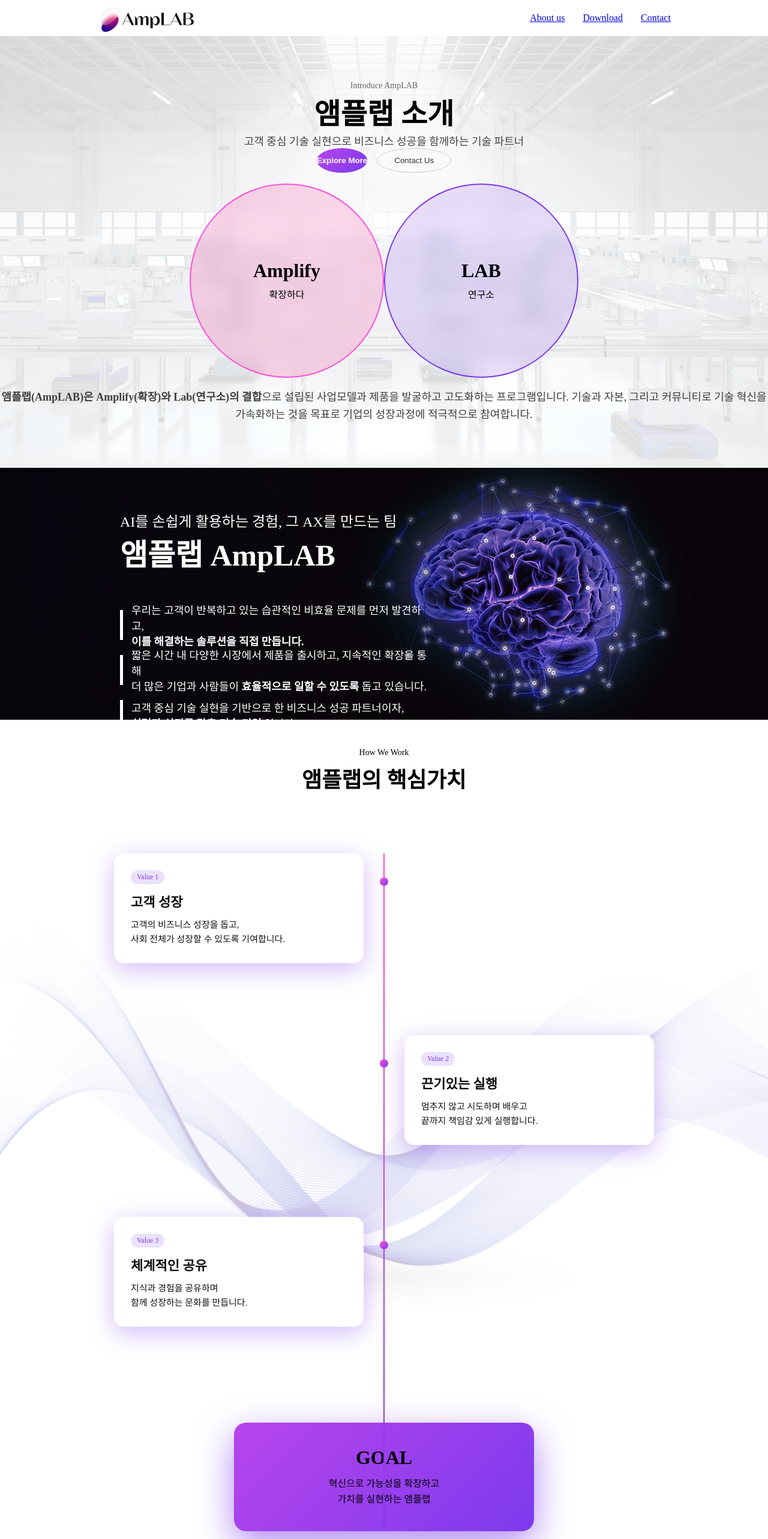
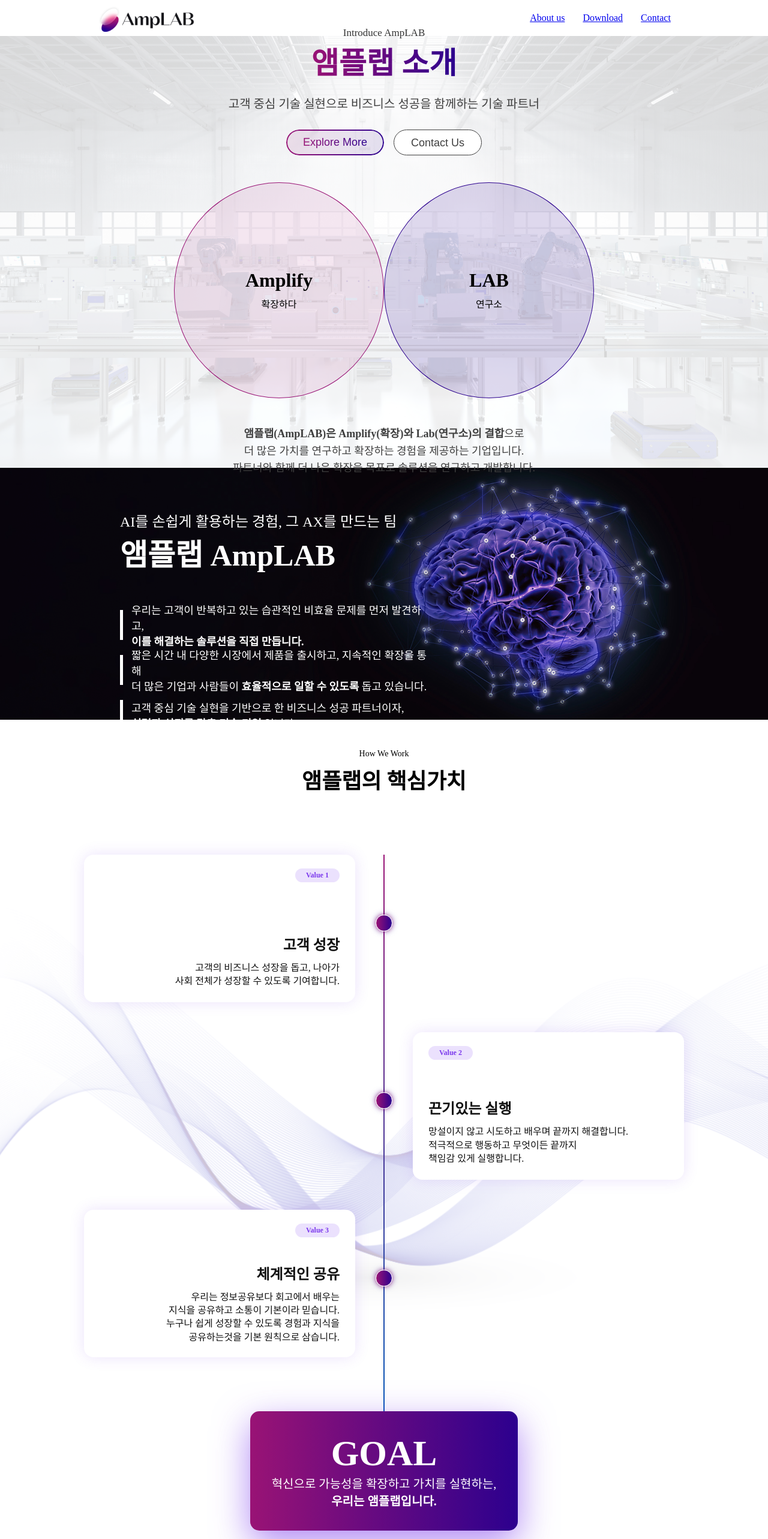
Before and after one commit to AmpLAB-org/AmpLAB_Web, a React (Vite) app: page /about in a window 1280 px wide. Shown: the top 2566 px of the page at 60% size. Built offline with nearby package versions, Linux system fonts and the light colour scheme.

Commit message:
feat: road map

```diff
--- a/src/components/about/Introduction/Introduction.styles.ts
+++ b/src/components/about/Introduction/Introduction.styles.ts
@@ -5,18 +5,22 @@
 `;
 
 export const Subtitle = styled.p`
-  font-size: 14px;
-  color: #666;
+  font-size: 17px;
+  color: #333;
 `;
 
 export const Title = styled.p`
-  font-size: 48px;
+  font-size: 50px;
   font-weight: bold;
+  background: linear-gradient(90deg, #991375, #2c008e);
+  -webkit-background-clip: text;
+  -webkit-text-fill-color: transparent;
 `;
 
 export const Description = styled.p`
-  font-size: 18px;
-  color: #444;
+  font-size: 20px;
+  color: #3f3f3f;
+  font-weight: lighter;
 `;
 
 export const ButtonGroup = styled.div`
@@ -26,21 +30,58 @@
 `;
 
 export const PrimaryButton = styled.button`
-  border-radius: 50%;
-  background: linear-gradient(135deg, #b845ed, #7c3aed);
-  color: #fff;
+  height: 43px;
+  padding: 11px 28px;
+  border-radius: 59px;
+  font-size: 18px;
+  cursor: pointer;
   border: none;
-  font-weight: 600;
-  cursor: pointer;
+  position: relative;
+  background: transparent;
+
+  &::before {
+    content: "";
+    position: absolute;
+    inset: 0;
+    border-radius: 59px;
+    padding: 2px;
+    background: linear-gradient(90deg, #991375, #2c008e);
+    -webkit-mask:
+      linear-gradient(#fff 0 0) content-box,
+      linear-gradient(#fff 0 0);
+    -webkit-mask-composite: xor;
+    mask-composite: exclude;
+  }
+
+  &::after {
+    content: "";
+    position: absolute;
+    inset: 2px;
+    border-radius: 57px;
+    background: linear-gradient(
+      90deg,
+      rgba(153, 19, 117, 0.1),
+      rgba(44, 0, 142, 0.1)
+    );
+    z-index: -1;
+  }
+
+  span {
+    background: linear-gradient(90deg, #991375, #2c008e);
+    -webkit-background-clip: text;
+    color: transparent;
+  }
 `;
 
-export const SecondaryButton = styled.button`
-  padding: 12px 28px;
-  border-radius: 50%;
-  background: transparent;
-  color: #333;
-  border: 1px solid #ccc;
-  cursor: pointer;
+export const SecondaryButton = styled(PrimaryButton)`
+  background: #fff;
+  border: 1px solid #3f3f3f;
+  color: #3f3f3f;
+
+  &::before,
+  &::after {
+    content: none;
+  }
 `;
 
 export const CirclesContainer = styled.div`
@@ -49,14 +90,13 @@
   display: flex;
   justify-content: center;
   align-items: center;
-  gap: -45px;
+  padding: 45px 0;
 `;
 
 export const Circle = styled.div<{ $type: "amplify" | "lab" }>`
-  width: 320px;
-  height: 320px;
+  width: 358px;
+  height: 358px;
   border-radius: 50%;
-  backdrop-filter: blur(12px);
 
   display: flex;
   flex-direction: column;
@@ -67,13 +107,13 @@
     $type === "amplify"
       ? `
         left: 0;
-        background: rgba(255, 0, 128, 0.15);
-        border: 2px solid #ff4fd8;
+        background: rgba(153, 19, 117, 0.1);
+        border: 1px solid #991375;
       `
       : `
         right: 0;
-        background: rgba(124, 58, 237, 0.15);
-        border: 2px solid #7c3aed;
+        background: rgba(44, 0, 142, 0.15);
+        border: 1px solid #2C008E;
       `}
 `;
 
@@ -93,3 +133,12 @@
   font-size: 18px;
   line-height: 1.6;
 `;
+
+export const Content = styled.div`
+  display: flex;
+  flex-direction: column;
+  align-items: center;
+  justify-content: center;
+  gap: 20px;
+  padding-bottom: 30px;
+`;
--- a/src/components/about/Introduction/Introduction.tsx
+++ b/src/components/about/Introduction/Introduction.tsx
@@ -8,14 +8,20 @@
       <L.BgImage src={bg} />
       <L.Overlay>
         <S.HeroContent>
-          <S.Subtitle>Introduce AmpLAB</S.Subtitle>
-          <S.Title>앰플랩 소개</S.Title>
-          <S.Description>
-            고객 중심 기술 실현으로 비즈니스 성공을 함께하는 기술 파트너
-          </S.Description>
+          <S.Content>
+            <div>
+              <S.Subtitle>Introduce AmpLAB</S.Subtitle>
+              <S.Title>앰플랩 소개</S.Title>
+            </div>
+            <S.Description>
+              고객 중심 기술 실현으로 비즈니스 성공을 함께하는 기술 파트너
+            </S.Description>
+          </S.Content>
 
           <S.ButtonGroup>
-            <S.PrimaryButton>Explore More</S.PrimaryButton>
+            <S.PrimaryButton>
+              <span>Explore More</span>
+            </S.PrimaryButton>
             <S.SecondaryButton>Contact Us</S.SecondaryButton>
           </S.ButtonGroup>
         </S.HeroContent>
@@ -34,9 +40,11 @@
 
         <S.BottomText>
           <strong>앰플랩(AmpLAB)은 Amplify(확장)와 Lab(연구소)의 결합</strong>
-          으로 설립된 사업모델과 제품을 발굴하고 고도화하는 프로그램입니다.
-          기술과 자본, 그리고 커뮤니티로 기술 혁신을 가속화하는 것을 목표로
-          기업의 성장과정에 적극적으로 참여합니다.
+          으로
+          <br />
+          더 많은 가치를 연구하고 확장하는 경험을 제공하는 기업입니다.
+          <br />
+          파트너와 함께 더 나은 확장을 목표로 솔루션을 연구하고 개발합니다.
         </S.BottomText>
       </L.Overlay>
     </L.Container>
--- a/src/components/about/RoadMap/RoadMap.styles.ts
+++ b/src/components/about/RoadMap/RoadMap.styles.ts
@@ -18,10 +18,10 @@
 export const Timeline = styled.div`
   position: relative;
   width: 100%;
-  max-width: 900px;
+  max-width: 1000px;
   display: flex;
   flex-direction: column;
-  gap: 120px;
+  gap: 50px;
 `;
 
 export const Line = styled.div`
@@ -30,8 +30,9 @@
   left: 50%;
   transform: translateX(-50%);
   width: 2px;
-  height: 100%;
-  background: linear-gradient(180deg, #ff4fd8, #7c3aed);
+  height: 84%;
+  background: linear-gradient(180deg, #991375, #0057b8);
+  z-index: -1;
 `;
 
 export const Item = styled.div<{ $side: "left" | "right" }>`
@@ -39,49 +40,65 @@
   display: flex;
   justify-content: ${({ $side }) =>
     $side === "left" ? "flex-start" : "flex-end"};
+  text-align: ${({ $side }) => ($side === "left" ? "right" : "left")};
+  align-items: ${({ $side }) => ($side === "left" ? "flex-end" : "flex-start")};
 `;
 
 export const Dot = styled.div`
   position: absolute;
   left: 50%;
-  top: 40px;
+  top: 100px;
   transform: translateX(-50%);
-  width: 14px;
-  height: 14px;
+  width: 26px;
+  height: 26px;
   border-radius: 50%;
-  background: linear-gradient(135deg, #ff4fd8, #7c3aed);
+  background: linear-gradient(90deg, #991375, #2c008e);
+  box-shadow:
+    0 0 6px rgba(153, 19, 117, 0.6),
+    0 0 12px rgba(44, 0, 142, 0.4);
+  border: 1.5px solid #fff;
   z-index: 2;
 `;
 
-export const Card = styled.div`
-  width: 360px;
-  padding: 28px;
+export const Card = styled.div<{ $side: "left" | "right" }>`
+  width: 400px;
+  height: 200px;
+  display: flex;
+  flex-direction: column;
+  gap: 42px;
+  padding: 23px 26px;
   background: #fff;
   color: #111;
   border-radius: 16px;
-  box-shadow: 0 10px 40px rgba(124, 58, 237, 0.35);
+  box-shadow: 0 0px 25px rgba(124, 58, 237, 0.15);
+  justify-content: space-between;
 `;
 
-export const Badge = styled.span`
+export const Badge = styled.span<{ $side: "left" | "right" }>`
+  align-self: ${({ $side }) => ($side === "left" ? "flex-end" : "flex-start")};
+
   display: inline-block;
+  width: 50px;
+  text-align: center;
   font-size: 12px;
-  padding: 4px 10px;
+  padding: 4px 12px;
   border-radius: 999px;
   background: rgba(124, 58, 237, 0.15);
   color: #7c3aed;
-  margin-bottom: 12px;
+  font-weight: bold;
 `;
 
 export const CardTitle = styled.h3`
-  font-size: 22px;
-  font-weight: 700;
-  margin-bottom: 12px;
+  font-size: 24px;
+  font-weight: bold;
+  padding-bottom: 12px;
 `;
 
 export const CardDesc = styled.p`
-  font-size: 15px;
-  line-height: 1.6;
+  font-size: 16px;
+  font-weight: lighter;
   white-space: pre-line;
+  line-height: 1.4;
 `;
 
 export const GoalWrap = styled.div`
@@ -91,24 +108,26 @@
 `;
 
 export const GoalCard = styled.div`
-  width: 420px;
-  padding: 40px;
-  border-radius: 20px;
-  background: linear-gradient(135deg, #b845ed, #7c3aed);
+  width: 400px;
+  padding: 36px 23px;
+  border-radius: 15px;
+  background: linear-gradient(90deg, #991375, #2c008e);
   text-align: center;
   box-shadow: 0 20px 60px rgba(124, 58, 237, 0.6);
+  color: #fff;
 `;
 
 export const GoalTitle = styled.h2`
-  font-size: 32px;
-  font-weight: 800;
-  margin-bottom: 12px;
+  font-size: 60px;
+  font-weight: bolder;
 `;
 
 export const GoalDesc = styled.p`
-  font-size: 16px;
-  line-height: 1.6;
+  font-size: 20px;
   white-space: pre-line;
+  strong {
+    font-weight: bolder;
+  }
 `;
 
 export const Section = styled.section`
--- a/src/components/about/RoadMap/RoadMap.tsx
+++ b/src/components/about/RoadMap/RoadMap.tsx
@@ -17,40 +17,52 @@
 
           <S.Item $side="left">
             <S.Dot />
-            <S.Card>
-              <S.Badge>Value 1</S.Badge>
+            <S.Card $side="left">
+              <S.Badge $side="left">Value 1</S.Badge>
+              <div>
                 <S.CardTitle>고객 성장</S.CardTitle>
                 <S.CardDesc>
-                고객의 비즈니스 성장을 돕고,
+                  고객의 비즈니스 성장을 돕고, 나아가
                   <br />
                   사회 전체가 성장할 수 있도록 기여합니다.
                 </S.CardDesc>
+              </div>
             </S.Card>
           </S.Item>
 
           <S.Item $side="right">
             <S.Dot />
-            <S.Card>
-              <S.Badge>Value 2</S.Badge>
+            <S.Card $side="right">
+              <S.Badge $side="right">Value 2</S.Badge>
+              <div>
                 <S.CardTitle>끈기있는 실행</S.CardTitle>
                 <S.CardDesc>
-                멈추지 않고 시도하며 배우고
+                  망설이지 않고 시도하고 배우며 끝까지 해결합니다.
                   <br />
-                끝까지 책임감 있게 실행합니다.
+                  적극적으로 행동하고 무엇이든 끝까지
+                  <br />
+                  책임감 있게 실행합니다.
                 </S.CardDesc>
+              </div>
             </S.Card>
           </S.Item>
 
           <S.Item $side="left">
             <S.Dot />
-            <S.Card>
-              <S.Badge>Value 3</S.Badge>
+            <S.Card $side="left">
+              <S.Badge $side="left">Value 3</S.Badge>
+              <div>
                 <S.CardTitle>체계적인 공유</S.CardTitle>
                 <S.CardDesc>
-                지식과 경험을 공유하며
+                  우리는 정보공유보다 회고에서 배우는
                   <br />
-                함께 성장하는 문화를 만듭니다.
+                  지식을 공유하고 소통이 기본이라 믿습니다.
+                  <br />
+                  누구나 쉽게 성장할 수 있도록 경험과 지식을
+                  <br />
+                  공유하는것을 기본 원칙으로 삼습니다.
                 </S.CardDesc>
+              </div>
             </S.Card>
           </S.Item>
 
@@ -58,9 +70,9 @@
             <S.GoalCard>
               <S.GoalTitle>GOAL</S.GoalTitle>
               <S.GoalDesc>
-                혁신으로 가능성을 확장하고
+                혁신으로 가능성을 확장하고 가치를 실현하는,
                 <br />
-                가치를 실현하는 앰플랩
+                <strong>우리는 앰플랩입니다.</strong>
               </S.GoalDesc>
             </S.GoalCard>
           </S.GoalWrap>
--- a/src/components/home/ServiceIntroSection/ServiceIntroSection.tsx
+++ b/src/components/home/ServiceIntroSection/ServiceIntroSection.tsx
@@ -3,12 +3,12 @@
 const ServiceIntroSection = () => {
   return (
     <S.Container>
-      <S.Content>
+      {/* <S.Content>
         <S.Subtitle>Introduce Our Service</S.Subtitle>
         <S.Title>
           <strong>앰플랩 서비스를</strong> 소개합니다
         </S.Title>
-      </S.Content>
+      </S.Content> */}
     </S.Container>
   );
 };
```
Lines whose indentation alone changed are shown as unchanged.
